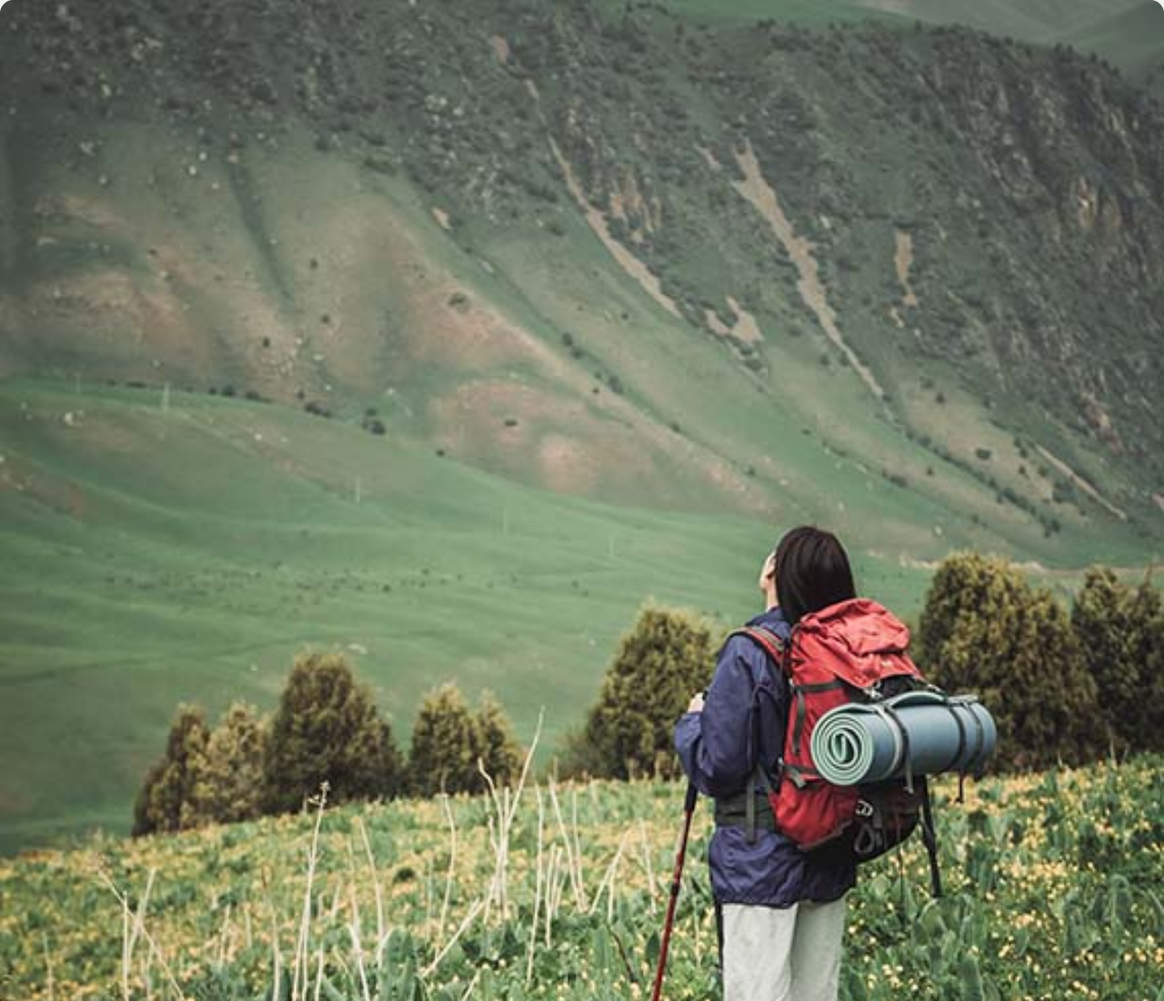
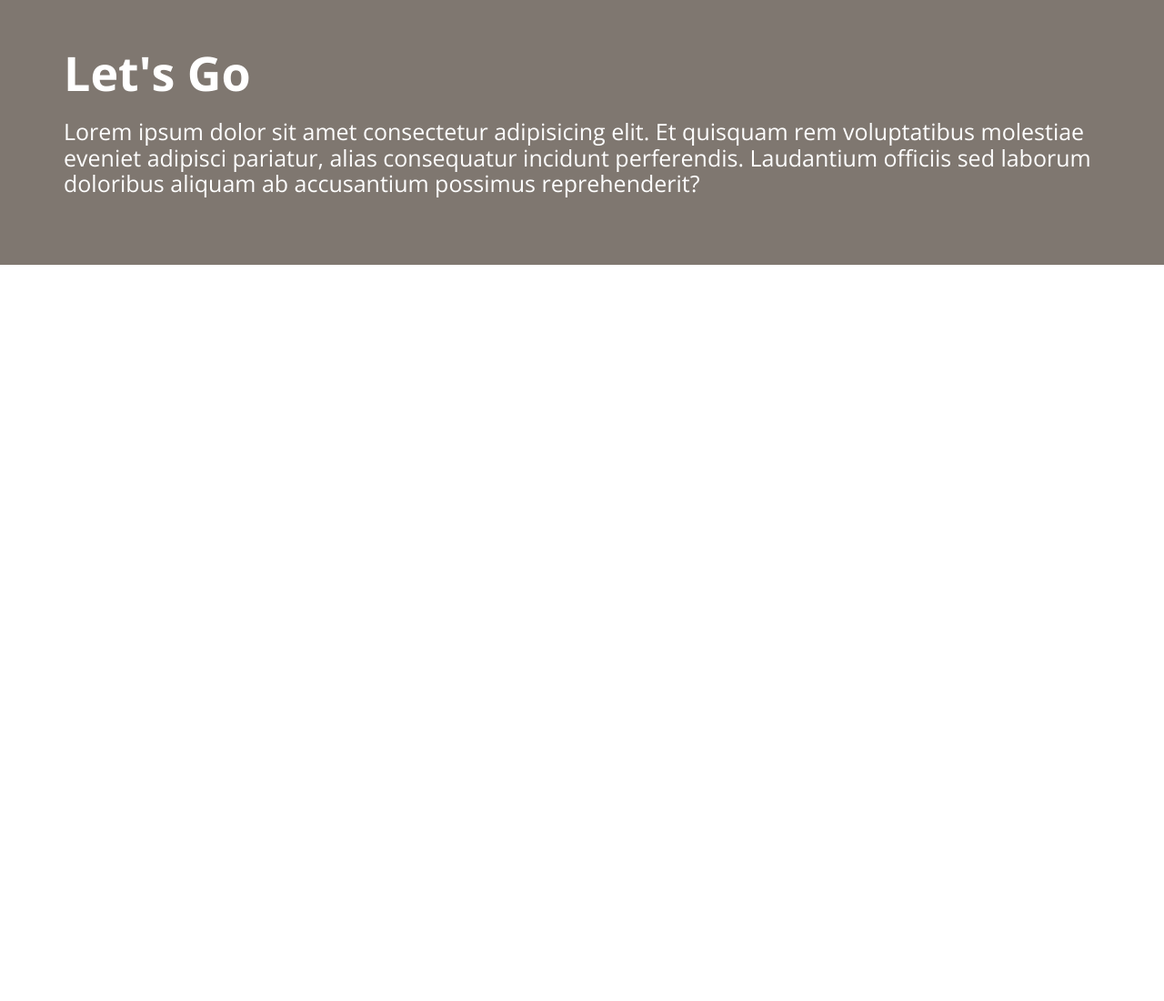
Before and after one commit to ramilzag/hiking, a plain HTML site: page index.html in a window 1280 px wide. Shown: the top 1100 px of the page at 91% size. After the commit the page ends 800 px from the top, so only its background shows below. Drawn offline with nearby package versions, Linux system fonts and the light colour scheme.

Commit message:
Defined block componet and updated sprite file

```diff
--- a/css/styles.css
+++ b/css/styles.css
@@ -199,6 +199,7 @@ p {
 }
 
 .card__heading {
+  margin-top: 0;
   color: var(--color-text-alternative);
 }
 
@@ -211,3 +212,36 @@ p {
     font-size: 1.8rem;
   }
 }
+
+.container {
+  max-width: 1140px;
+  margin: 0 auto;
+}
+
+/* Blocks */
+
+.block {
+  padding: 5rem 2rem;
+}
+
+.block__heading {
+  margin-top: 0;
+}
+
+.block--primary {
+  background: var(--color-primary);
+  color: var(--color-text-alternative);
+}
+
+.block--primary .block__heading {
+  color: var(--color-text-alternative);
+}
+
+.block--secondary {
+  background: var(--color-secondary);
+  color: var(--color-text-alternative);
+}
+
+.block--secondary .block__heading {
+  color: var(--color-text-alternative);
+}
--- a/index.html
+++ b/index.html
@@ -14,28 +14,16 @@
     <title>Document</title>
   </head>
   <body>
-    <div class="card">
-      <header class="card__header">
-        <picture>
-          <source
-            type="image/jpg"
-            srcset="
-              images/adilet-asilbekov-IqeP6kH3T7k-unsplash_medium.jpg    1x,
-              images/adilet-asilbekov-IqeP6kH3T7k-unsplash_medium@2x.jpg 2x,
-              images/adilet-asilbekov-IqeP6kH3T7k-unsplash_medium@3x.jpg 3x
-            "
-          />
-          <img
-            class="card__image"
-            src="./images/adilet-asilbekov-IqeP6kH3T7k-unsplash_medium.jpg"
-            alt="hiker's image standing on mountain"
-          />
-        </picture>
-      </header>
-      <div class="card__body">
-        <h3 class="card__heading">Lorem, ipsum.</h3>
-        <p>Lorem ipsum dolor sit amet consectetur adipisicing...</p>
+    <section class="block block--secondary">
+      <div class="container">
+        <h2 class="block__heading">Let's Go</h2>
+        <p>
+          Lorem ipsum dolor sit amet consectetur adipisicing elit. Et quisquam
+          rem voluptatibus molestiae eveniet adipisci pariatur, alias
+          consequatur incidunt perferendis. Laudantium officiis sed laborum
+          doloribus aliquam ab accusantium possimus reprehenderit?
+        </p>
       </div>
-    </div>
+    </section>
   </body>
 </html>
```
Also changed, not shown: components/block.html (added, +11 -0 lines), images/chevron.svg (added), images/menu.svg (added), images/sprite.svg.
